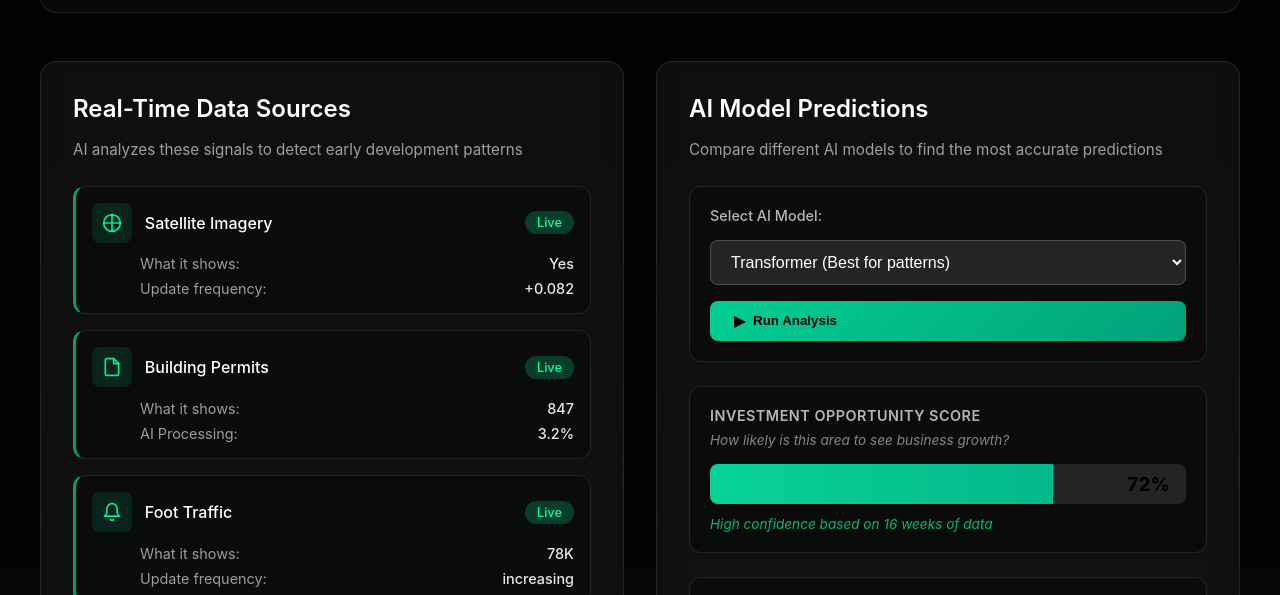
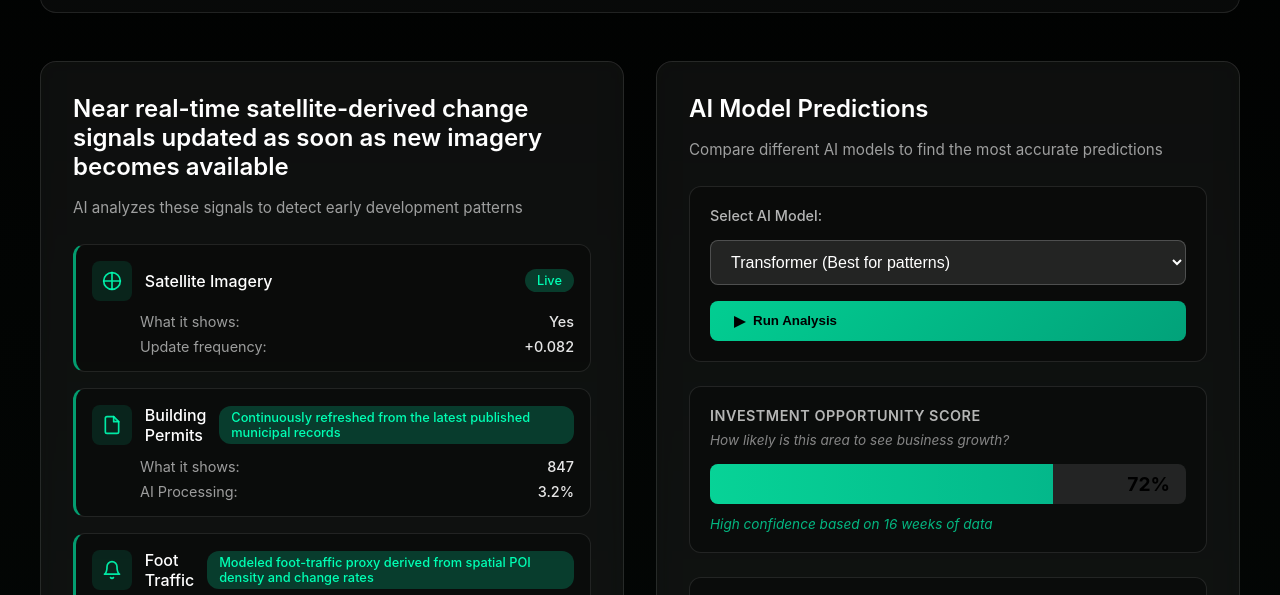
Before and after one commit to Pritiks23/GeospatialIntelligence, a plain HTML site: page index.html in a window 1280 px wide. Shown: the part 1167-1762 px from the top of the page. Drawn offline with Linux system fonts and the light colour scheme; no server answers.

Commit message:
Update data source descriptions with more accurate terminology

```diff
--- a/index.html
+++ b/index.html
@@ -82,7 +82,7 @@
                 <div class="demo-grid">
                     <!-- Left Panel: Data Sources -->
                     <div class="demo-panel">
-                        <h3 class="panel-title">Real-Time Data Sources</h3>
+                        <h3 class="panel-title">Near real-time satellite-derived change signals updated as soon as new imagery becomes available</h3>
                         <p class="panel-description">AI analyzes these signals to detect early development patterns</p>
                         <div class="stream-list">
                             <div class="stream-item active">
@@ -117,7 +117,7 @@
                                         </svg>
                                     </div>
                                     <span class="stream-name">Building Permits</span>
-                                    <span class="stream-status">Live</span>
+                                    <span class="stream-status">Continuously refreshed from the latest published municipal records</span>
                                 </div>
                                 <div class="stream-details">
                                     <div class="metric">
@@ -140,7 +140,7 @@
                                         </svg>
                                     </div>
                                     <span class="stream-name">Foot Traffic</span>
-                                    <span class="stream-status">Live</span>
+                                    <span class="stream-status">Modeled foot-traffic proxy derived from spatial POI density and change rates</span>
                                 </div>
                                 <div class="stream-details">
                                     <div class="metric">
```
